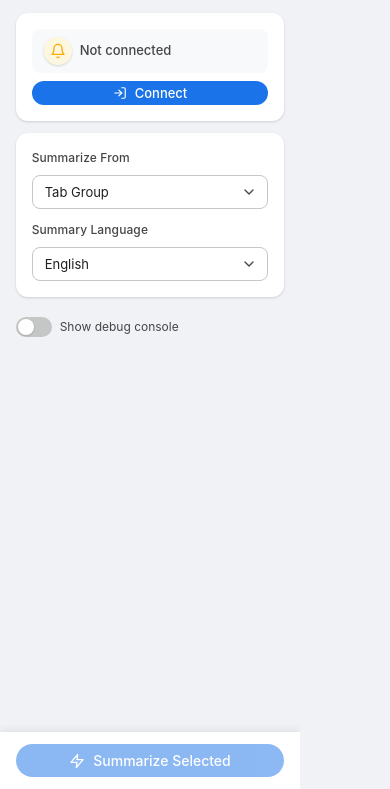
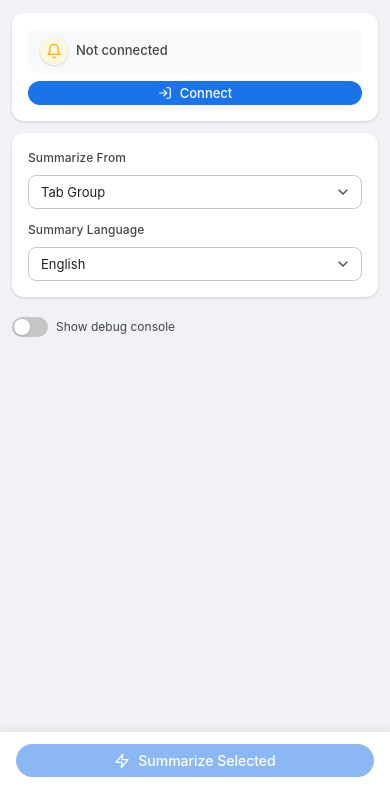
Before and after one commit to DimazzzZ/simple-tab-summarizer, a browser extension: page sidebar.html in a window 390 px wide. Shown: the part 55-844 px from the top of the page. Drawn offline with Linux system fonts and the light colour scheme.

Commit message:
add sidebar mode styles for improved layout and responsiveness

```diff
--- a/sidebar.html
+++ b/sidebar.html
@@ -1,5 +1,5 @@
 <!DOCTYPE html>
-<html lang="en">
+<html lang="en" class="sidebar-mode">
 <head>
   <meta charset="UTF-8">
   <meta name="viewport" content="width=device-width, initial-scale=1.0">
--- a/styles.css
+++ b/styles.css
@@ -163,14 +163,30 @@ header h1 {
 /* ============================================
    Sidebar Mode Adjustments
    ============================================ */
+html.sidebar-mode {
+  width: 100% !important;
+}
+
 body.sidebar-mode {
-  width: 100%;
+  width: 100% !important;
+  max-width: 100% !important;
   min-height: 100vh;
+  max-height: none !important;
+  overflow: hidden;
 }
 
 body.sidebar-mode .container {
-  max-width: 620px;
-  margin: 0 auto;
+  width: 100%;
+  max-width: none;
+  margin: 0;
+  overflow-y: auto;
+}
+
+body.sidebar-mode .action-bar {
+  max-width: 100%;
+  margin: 0;
+  left: 0;
+  transform: none;
 }
 
 /* ============================================
```
